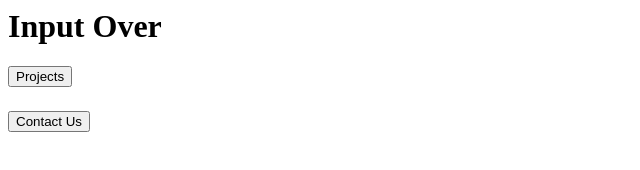
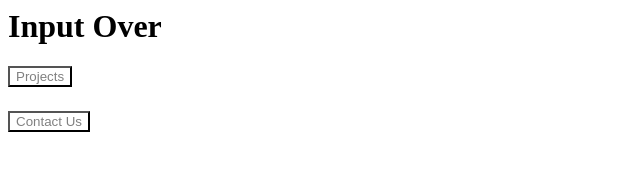
Before and after one commit to InputOver/InputOver.github.io, a plain HTML site: page index.html in a window 1280 px wide. Shown: the whole page, without its empty margins (0-640 px from the left). Drawn offline with Linux system fonts and the light colour scheme.

Commit message:
Cleaned some shit fixed some shit, Im tired

```diff
--- /dev/null
+++ b/index.css
@@ -0,0 +1,7 @@
+button {
+    border-radius: 0%;
+    color: grey;
+    text-shadow: bisque;
+    text-decoration: dotted;
+    background: scroll;
+}
--- a/index.html
+++ b/index.html
@@ -4,9 +4,11 @@
     <meta http-equiv="X-UA-Compatible" content="IE=edge">
     <meta name="viewport" content="width=device-width, initial-scale=1.0">
     <title>Input Over</title>
+    <link rel="stylesheet" href="index.css">
     <link rel="icon" type="image/x-icon" href="MicroInputOver.png">
 </head>
 <body>
+    <script>alert</script>
     <h1>Input Over</h1>
     <h2><form action="projects.html"><button>Projects</button></form></h2>
     <span><h2><form action="contacts.html"><button>Contact Us</button></form></h2></span>
```
Also changed, not shown: 1 other file.
